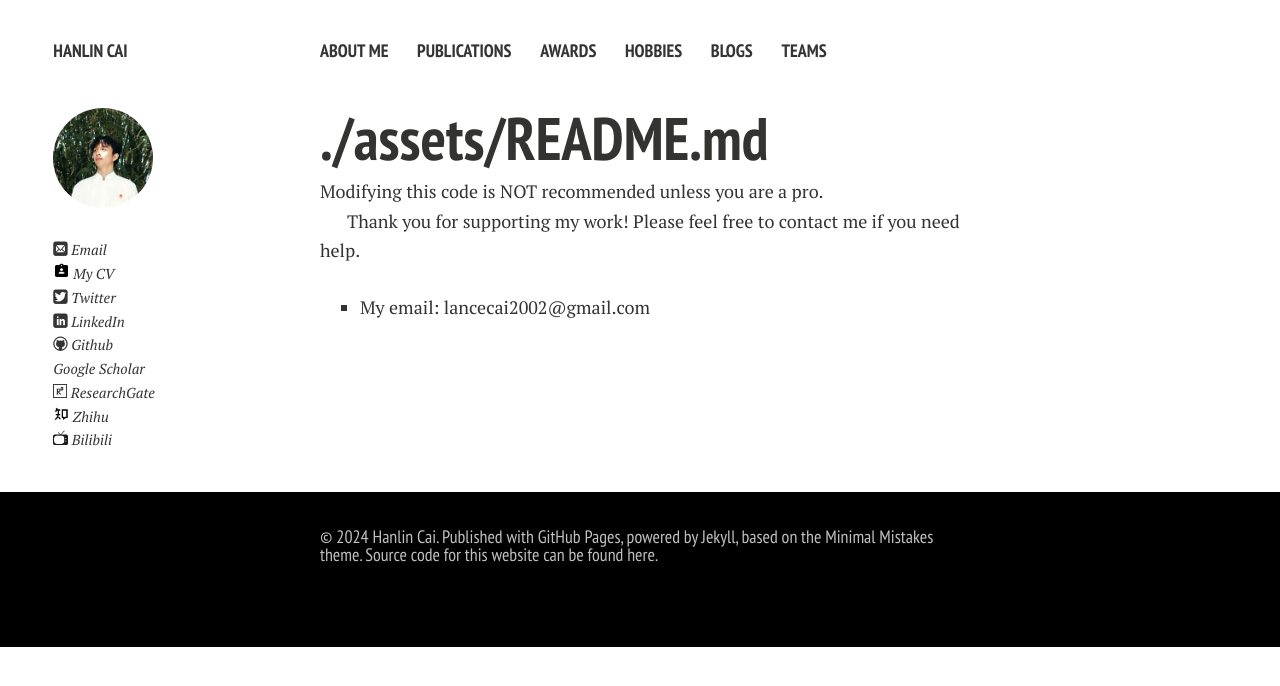
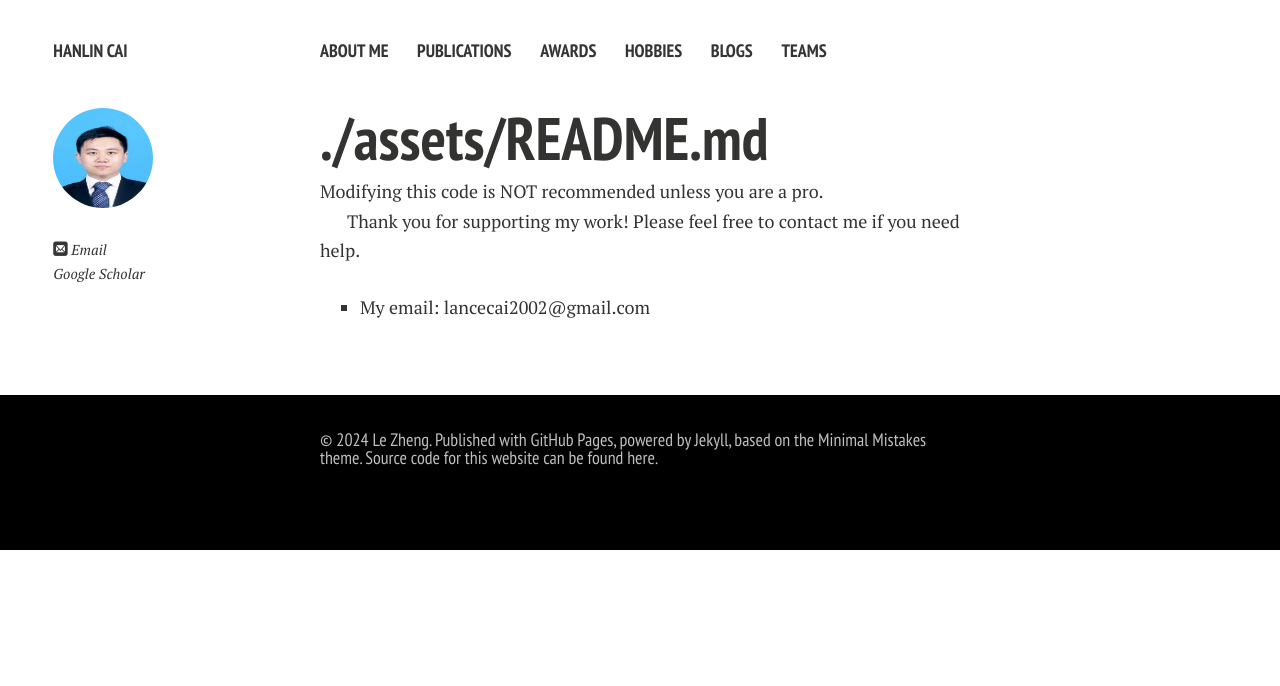
Before and after one commit to LeZhengNCEPU/LeZhengNCEPU.github.io, a Jekyll site: the page built from assets/README.md, in a window 1280 px wide. Shown: the top 686 px of the page. Built offline with Jekyll 4.4.1, drawn with Linux system fonts in a browser that asks for light colours; nearby versions of some CDN libraries; our own code applies the rules of GitHub Pages for plain Markdown files; comment, search, counter and statistics services are not loaded; a style sheet for code colours, icons or effects is not loaded.

Commit message:
update config

```diff
--- a/_config.yml
+++ b/_config.yml
@@ -6,19 +6,19 @@ url: https://caihanlin.com
 
 # Owner/author information
 owner:
-  name: Hanlin Cai
-  avatar: hanlin.jpg
+  name: Le Zheng
+  avatar: ico.jpg
   # bio: Two roads diverged in woods, I took the one less traveled by.
-  email: hanlin.cai@ieee.org
-  cv: https://caihanlin.com/file/CV-HanlinCAI.pdf
+  email: zhengl20@ncepu.edu.cn
+  # cv: https://caihanlin.com/file/CV-HanlinCAI.pdf
   # Social networking links are used in author-bio sidebar. Update and remove as you like.
-  twitter: lancecai2002
-  github: GuangLun2000
-  linkedin: hanlincai
-  scholar: https://scholar.google.com/citations?user=8igSoWgAAAAJ
-  bilibili: 594030035
-  researchgate: https://www.researchgate.net/profile/Hanlin-Cai
-  zhihu: https://www.zhihu.com/people/chlire
+  # twitter: lancecai2002
+  # github: GuangLun2000
+  # linkedin: hanlincai
+  scholar: https://scholar.google.com/citations?user=Huev9kIAAAAJ&hl=en
+  # bilibili: 594030035
+  # researchgate: https://www.researchgate.net/profile/Hanlin-Cai
+  # zhihu: https://www.zhihu.com/people/chlire
   # facebook: caihanlin2002
   # instagram: lancecai2002
   # lastfm:
@@ -28,7 +28,7 @@ owner:
 
 # Analytics and webmaster tools stuff goes here
 # https://search.google.com/search-console/ownership
-google_verify: "SkiyuGpJOKT74vv5GmXLvYXXDkXy4v8VWPtbelYz3Hs"
+# google_verify: "SkiyuGpJOKT74vv5GmXLvYXXDkXy4v8VWPtbelYz3Hs"
 
 # https://ssl.bing.com/webmaster/configure/verify/ownership Option 2 content= goes here
 # bing_verify: ""
@@ -79,9 +79,7 @@ kramdown:
 
 # disqus settings:
 disqus:
-  shortname: lancecai
+  shortname: lzheng
 
 include: [".htaccess"]
 exclude: ["lib", "config.rb", "Capfile", "config", "log", "Rakefile", "Rakefile.rb", "tmp", "less", "minimal-mistakes.sublime-project", "minimal-mistakes.sublime-workspace"]
-
-# Latest update in 2023/12/10 by Hanlin Cai.
```
Also changed, not shown: images/ico.jpg (added).
